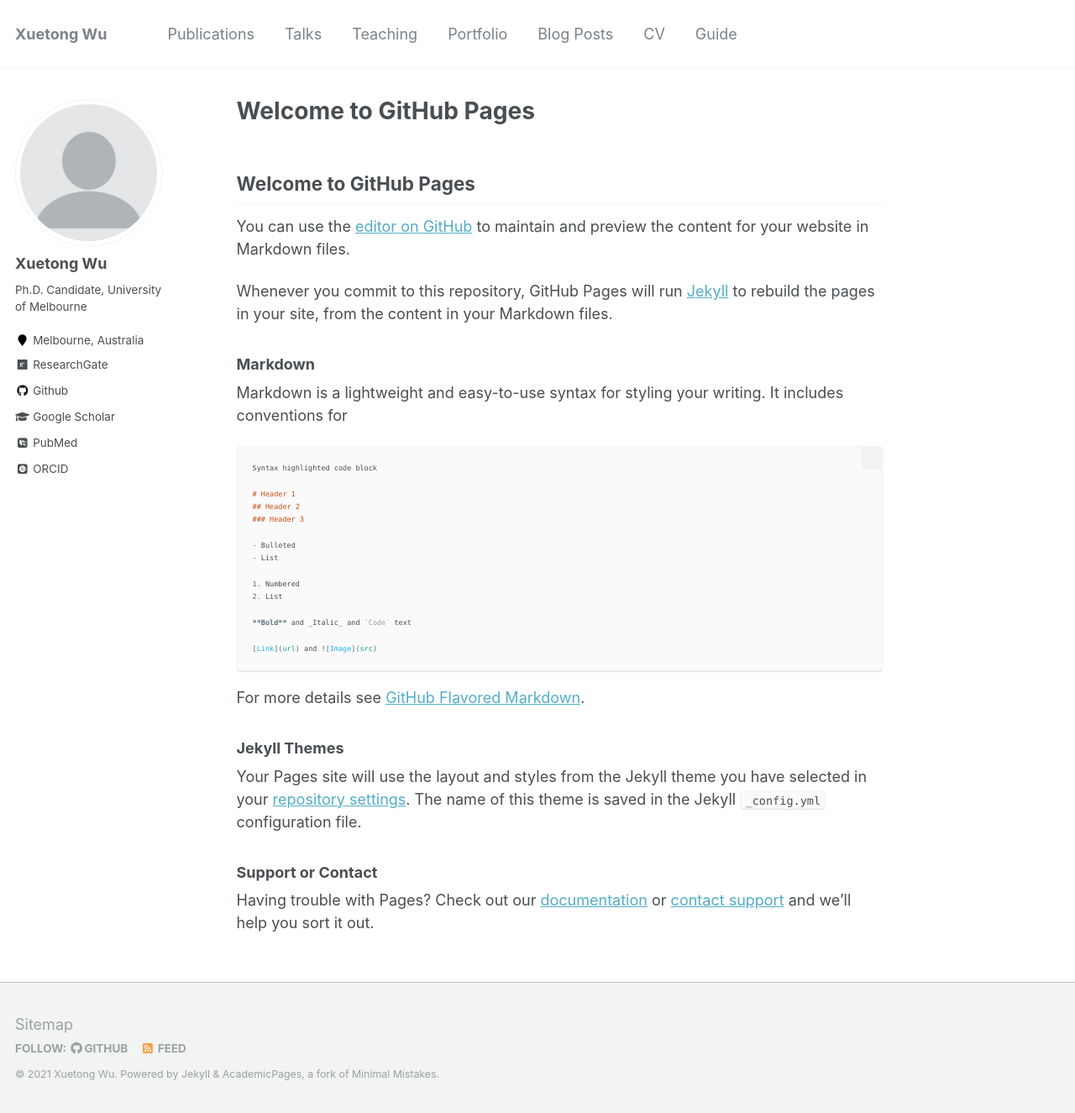
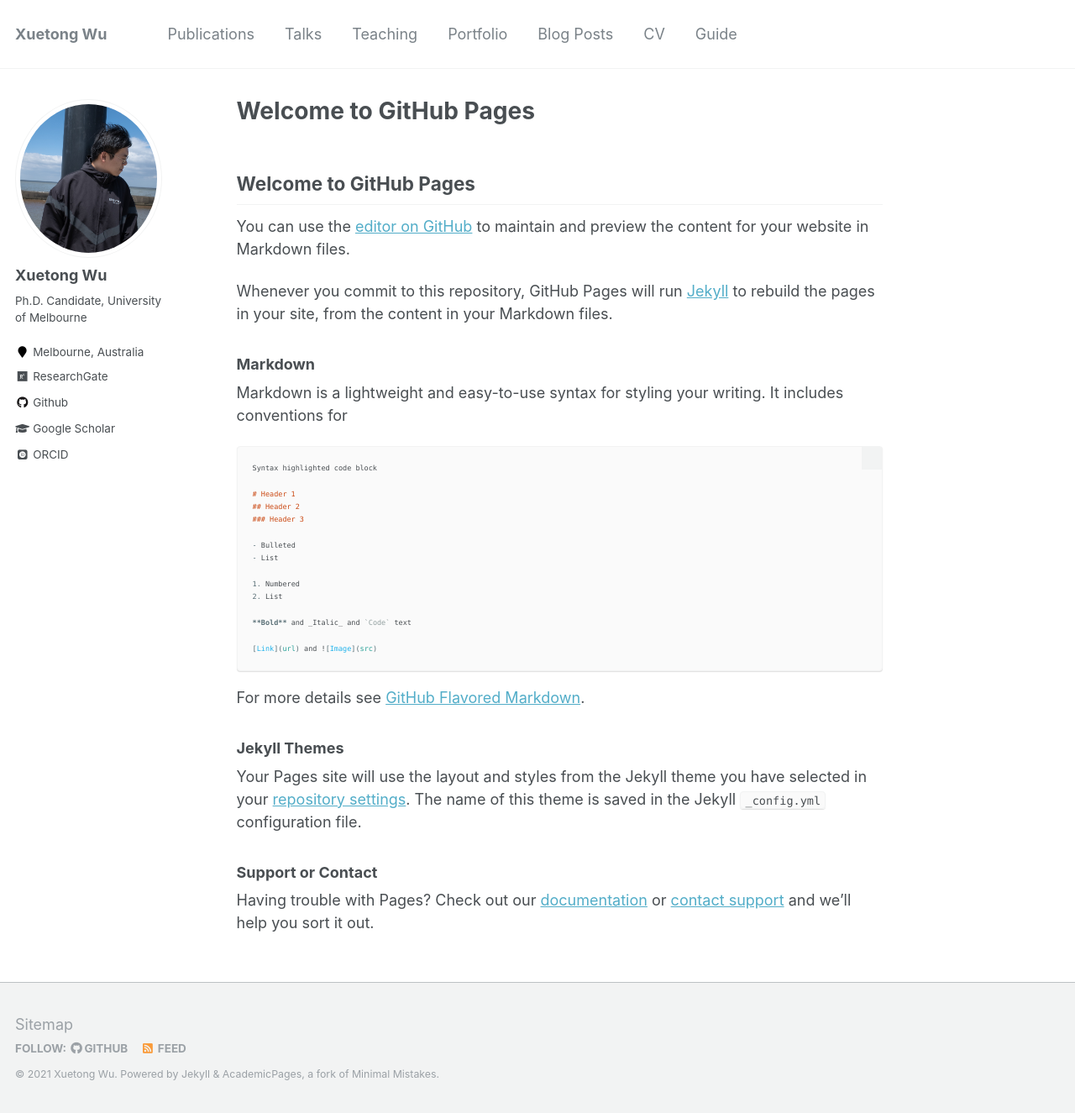
Before and after one commit to wfyitf/wfyitf.github.io, a Jekyll site: the page built from index.md, in a window 1280 px wide and 1325 px high. Shown: the whole window at 84% size. Built offline with Jekyll 4.4.1, drawn with Linux system fonts in a browser that asks for light colours; some web fonts are replaced; our own code applies the rules of GitHub Pages for plain Markdown files.

Commit message:
Update _config.yml

```diff
--- a/_config.yml
+++ b/_config.yml
@@ -81,11 +81,11 @@
 # Site Author
 author:
   name             : "Xuetong Wu"
-  avatar           : "profile.png"
+  avatar           : "profile2.png"
   bio              : "Ph.D. Candidate, University of Melbourne"
   location         : "Melbourne, Australia"
   employer         :
-  pubmed           : "https://www.ncbi.nlm.nih.gov/pubmed/?term=john+snow"
+  pubmed           : # "https://www.ncbi.nlm.nih.gov/pubmed/?term=john+snow"
   googlescholar    : "https://scholar.google.com/citations?user=8KT15GYh1JsC&hl=en&oi=ao"
   email            :
   researchgate     : "https://www.researchgate.net/profile/Xuetong-Wu"
```
